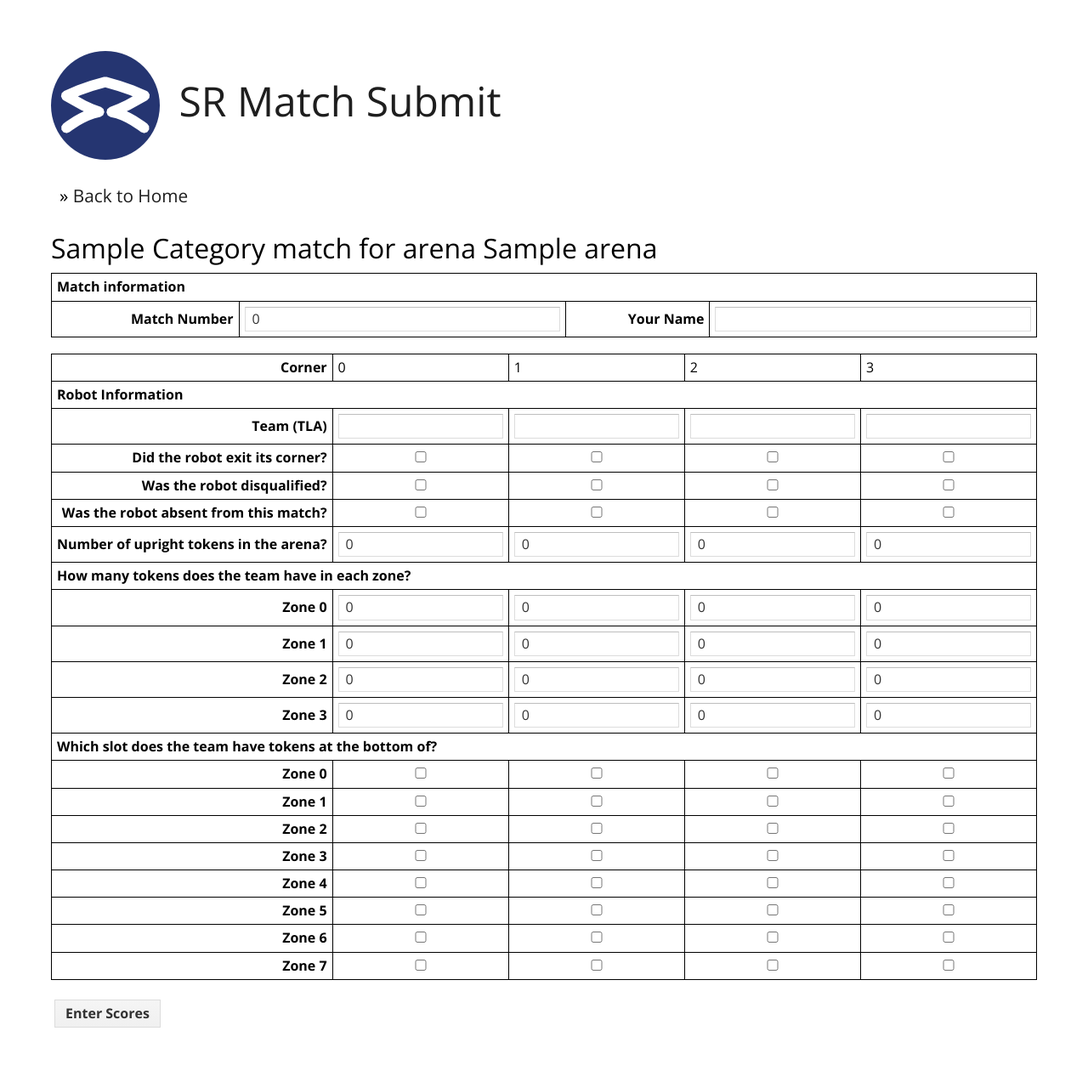
After one commit to srobo-legacy/comp-srcomp-scorer, a Flask app: template templates/submit_category_arena.html in a window 1280 px wide. The commit adds this page. Shown: the whole page at 85% size. Run offline with Flask 2, Linux system fonts and the light colour scheme; the template is opened without the code that fills it: most values are stand-ins (such as "Sample title", 1, 10 or a date in 2020).

Commit message:
Add initial git integration

```diff
--- a/app.py
+++ b/app.py
@@ -1,12 +1,21 @@
-#!/usr/bin/env python3
+#!/usr/bin/env python2
+import argparse
 import flask
+import os
 import srcomp
+import subprocess
 import yaml
 
 
+PATH = os.path.dirname(os.path.abspath(__file__))
+
+parser = argparse.ArgumentParser(description="SR Match Score input")
+parser.add_argument("-c", "--compstate", default=PATH + "/compstate",
+                    help="Competition state git repository path")
+args = parser.parse_args()
+
 app = flask.Flask(__name__)
 app.debug = True
-comp = srcomp.SRComp("compstate")
 
 
 @app.route("/")
@@ -19,13 +28,21 @@ def review():
     return flask.render_template("review.html")
 
 
-@app.route("/submit/<category>", methods=["GET", "POST"])
-def submit(category):
+@app.route("/submit")
+def submit():
+    return flask.render_template("submit.html")
+
+
+@app.route("/submit/<category>")
+def submit_category(category):
+    return flask.render_template("submit_category.html", category=category)
+
+@app.route("/submit/<category>/<arena>", methods=["GET", "POST"])
+def submit_category_arena(category, arena):
     def form_to_srcomp(form):
         def form_team_to_scrcomp(corner, teams):
             tla = form["team_tla_{}".format(corner)]
             if tla:
-                print(form)
                 teams[tla] = {
                     "zone": corner,
                     "disqualified": "robot_disqualified_{}".format(corner) in form,
@@ -57,7 +74,7 @@ def submit(category):
         form_team_to_scrcomp(3, teams)
 
         return {
-            "arena_id": form["arena"],
+            "arena_id": arena,
             "match_number": int(form["match_number"]),
             "teams": teams
         }
@@ -66,24 +83,35 @@ def submit(category):
         try:
             result = form_to_srcomp(flask.request.form)
         except ValueError:
-            return flask.render_template("submit.html", category=category)
+            return flask.render_template("submit.html", category=category,
+                                         error="Please check through your inputs.")
         else:
-            pass
+            subprocess.call(["git", "reset", "--hard", "HEAD"], cwd=args.compstate)
+            subprocess.call(["git", "pull", "origin", "master"], cwd=args.compstate)
+            path = "{0}/{1}/{2}/{3:0>3}.yaml".format(args.compstate,
+                                             category,
+                                             arena,
+                                             int(flask.request.form["match_number"]))
+            with open(path, "w") as fd:
+                fd.write(yaml.safe_dump(result))
+            subprocess.call(["git", "add", path], cwd=args.compstate)
+            subprocess.call(["git", "commit", "-m", "update {} scores".format(category)], cwd=args.compstate)
+            subprocess.call(["git", "push", "origin", "master"], cwd=args.compstate)
 
         return yaml.safe_dump(result)
     else:
-        #match = comp.schedule.current_match("A")
-        #if match:
-        #    flask.request.form = {
-        #        "match_number": match.num,
-        #        "arena": match.arena,
-        #        "team_tla_0": match.teams[0],
-        #        "team_tla_1": match.teams[1],
-        #        "team_tla_2": match.teams[2],
-        #        "team_tla_3": match.teams[3],
-        #    }
+        comp = srcomp.SRComp(args.compstate)
+        match = comp.schedule.current_match(arena)
+        if match:
+            flask.request.form = {
+                "match_number": match.num,
+                "team_tla_0": match.teams[0],
+                "team_tla_1": match.teams[1],
+                "team_tla_2": match.teams[2],
+                "team_tla_3": match.teams[3],
+            }
 
-        return flask.render_template("submit.html", category=category)
+        return flask.render_template("submit_category_arena.html", category=category, arena=arena)
 
 
 if __name__ == "__main__":
--- a/static/styles/all.css
+++ b/static/styles/all.css
@@ -117,3 +117,8 @@ table th {
 th:not(:only-child) {
     text-align: right;
 }
+
+.error {
+    color: red;
+    font-weight: bold;
+}
--- a/templates/index.html
+++ b/templates/index.html
@@ -3,7 +3,6 @@
 {% block nav %}
 <ul>
   <li><a href="/review">Review Matches</a></li>
-  <li><a href="/submit/league">Submit League Match Entry</a></li>
-  <li><a href="/submit/knockout">Submit Knockout Match Entry</a></li>
+  <li><a href="/submit">Submit Match Entry</a></li>
 </ul>
 {% endblock %}
--- /dev/null
+++ b/templates/submit_category_arena.html
@@ -0,0 +1,111 @@
+{% extends "_base.html" %}
+
+{% block main %}
+<h1>{{ category|title }} match for arena {{ arena }}</h1>
+
+{% if error %}
+<h2 class="error">{{ error }}</h2>
+{% endif %}
+
+<form method="POST">
+
+    <table>
+        <tr>
+            <th colspan="6">Match information</th>
+        </tr>
+
+        <tr>
+            <th>Match Number</th>
+            <td><input type="number" name="match_number" value="{{ request.form.get("match_number", 0) }}" /></td>
+            <th>Your Name</th>
+            <th><input type="text" name="your_name" value="{{ request.form["your_name"] }}" /></th>
+        </tr>
+    </table>
+
+    <br />
+
+    <table>
+        <tr>
+            <th>Corner</th>
+            <td>0</td>
+            <td>1</td>
+            <td>2</td>
+            <td>3</td>
+        </tr>
+
+        <tr>
+            <th colspan="5">Robot Information</th>
+        </tr>
+
+        <tr>
+            <th>Team (TLA)</th>
+            {% for i in range(4) %}
+                <td>
+                    <input type="text" name="team_tla_{{ i }}" maxlength="4" value="{{ request.form["team_tla_{}".format(i)] }}" />
+                </td>
+            {% endfor %}
+        </tr>
+
+        <tr>
+            <th>Did the robot exit its corner?</th>
+            {% for i in range(4) %}
+                <td>
+                    <input type="checkbox" name="robot_moved_{{ i }}" value="on" {{ "checked" if "robot_moved_{}".format(i) in request.form else "" }} />
+                </td>
+            {% endfor %}
+        </tr>
+
+        <tr>
+            <th>Was the robot disqualified?</th>
+            {% for i in range(4) %}
+                <td><input type="checkbox" name="robot_disqualified_{{ i }}" value="on" {{ "checked" if "robot_disqualified_{}".format(i) in request.form else "" }} /></td>
+            {% endfor %}
+        </tr>
+
+        <tr>
+            <th>Was the robot absent from this match?</th>
+            {% for i in range(4) %}
+                <td><input type="checkbox" name="robot_absent_{{ i }}" value="on" {{ "checked" if "robot_absent_{}".format(i) in request.form else "" }} /></td>
+            {% endfor %}
+        </tr>
+
+        <tr>
+            <th>Number of upright tokens in the arena?</th>
+            {% for i in range(4) %}
+                <td><input type="number" name="upright_tokens_{{ i }}" value="{{ request.form.get("upright_tokens_{}".format(i), 0) }}" /></td>
+            {% endfor %}
+        </tr>
+
+        <tr>
+            <th colspan="5">How many tokens does the team have in each zone?</th>
+        </tr>
+
+        {% for i in range(4) %}
+            <tr>
+                <th>Zone {{ i }}</th>
+                {% for j in range(4) %}
+                    <td><input type="number" name="zone_tokens_{{ i }}_{{ j }}" value="{{ request.form.get("zone_tokens_{}_{}".format(i, j), 0) }}" /></td>
+                {% endfor %}
+            </tr>
+        {% endfor %}
+
+        <tr>
+            <th colspan="5">Which slot does the team have tokens at the bottom of?</th>
+        </tr>
+
+        {% for i in range(8) %}
+            <tr>
+                <th>Zone {{ i }}</th>
+                {% for j in range(4) %}
+                    <td><input type="checkbox" name="slot_bottoms_{{ i }}_{{ j }}" value="on" {{ "checked" if "slot_bottoms_{}_{}".format(i, j) in request.form else "" }} /></td>
+                {% endfor %}
+            </tr>
+        {% endfor %}
+    </table>
+
+    <br />
+
+    <input type="submit" value="Enter Scores" />
+
+</form>
+{% endblock %}
```
Also changed, not shown: templates/submit.html (+5 -111 lines), templates/submit_category.html (added, +8 -0 lines).
